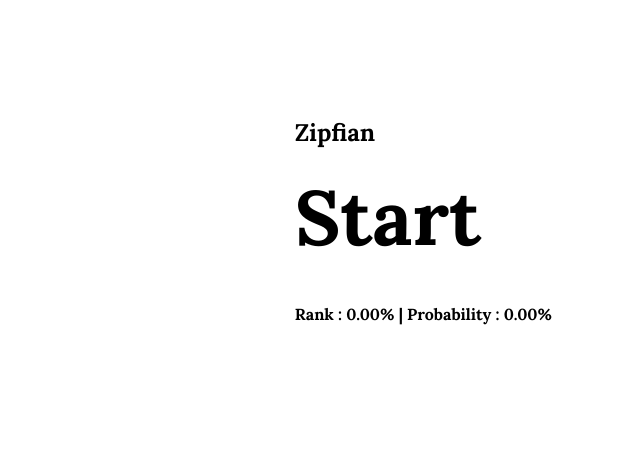
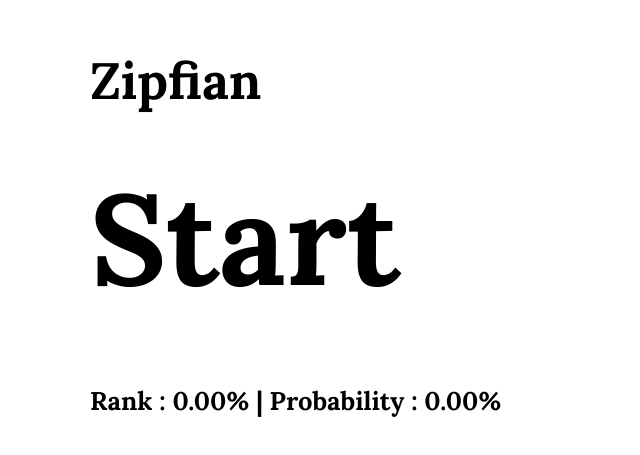
Before and after one commit to zipfian/zipfian, a plain HTML site: page index.html in a window 1280 px wide. Shown: the part 189-644 px from the top of the page, without its empty margins (38-678 px from the left). Drawn offline with Linux system fonts and the light colour scheme.

Commit message:
Update index.html

```diff
--- a/index.html
+++ b/index.html
@@ -20,10 +20,24 @@
       }
 
     #translation{
-    	font-size:6vw;
+    	font-size:10vw;
     	width: 8em;
     	margin-top:0px;
     	margin-bottom: 0.5em
+    }
+
+    #language{
+    	font-size:4vw;
+    	width: 8em;
+/*    	margin-top:0px;
+    	margin-bottom: 0.5em*/
+    }
+
+    #info{
+    	font-size:2vw;
+    	width: 8em;
+/*    	margin-top:0px;
+    	margin-bottom: 0.5em*/
     }
 
   </style>
@@ -33,7 +47,7 @@
   <section>
    <h1 id = "language">Zipfian</h1>
    <p id = "translation">Start</p>
-   Rank : <span id = "rank">0.00%</span> | Probability : <span id = "probability">0.00%</span>
+   <span id="info">Rank : <span id = "rank">0.00%</span> | Probability : <span id = "probability">0.00%</span></span>
  </section>
 
 
@@ -117,7 +131,7 @@
 	function startTouch(e) {
 	    initialX = e.touches[0].clientX;
 	    initialY = e.touches[0].clientY;
-	    translate(currentIndex, isDeutche)
+    	translate(currentIndex, isDeutche)
 	};
 
 	function moveTouch(e) {
```
